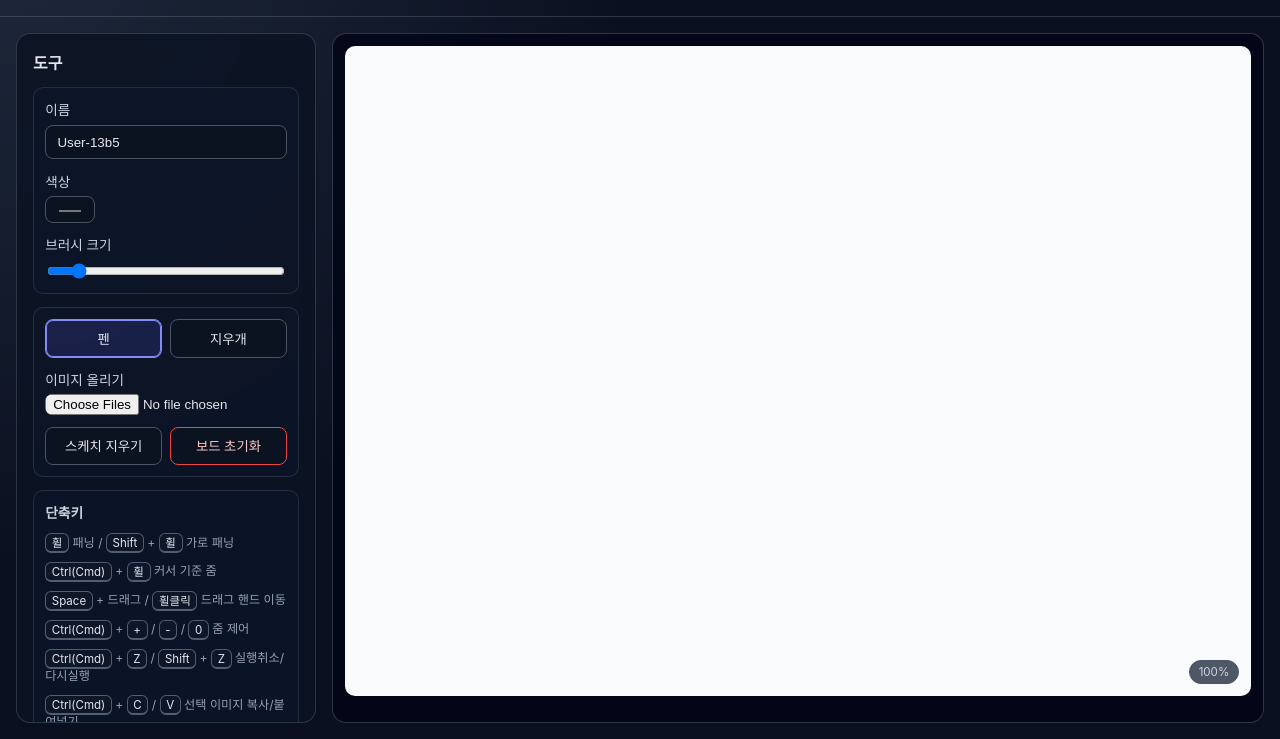
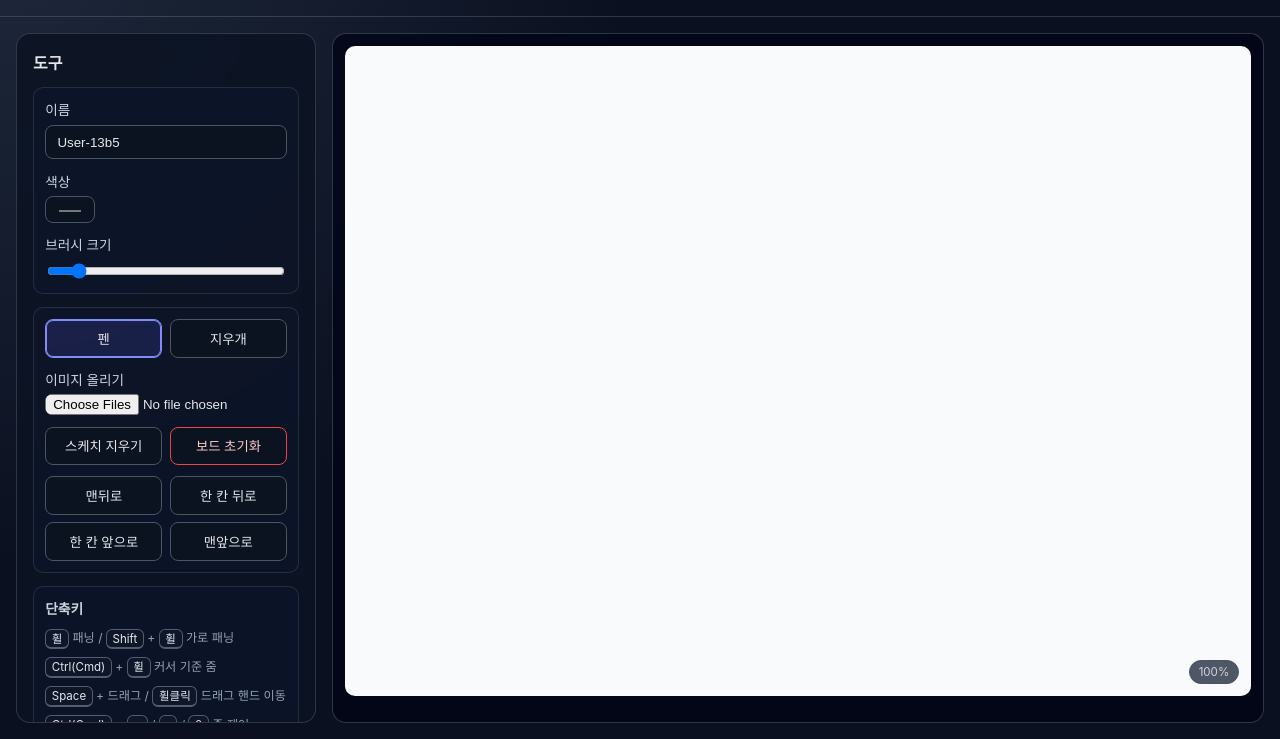
Before and after one commit to jh-dex/test-app, a plain HTML site: page index.html in a window 1280 px wide. Shown: the part 72-811 px from the top of the page. Drawn offline with Linux system fonts and the light colour scheme.

Commit message:
Add Figma-like image layer controls and fix clipboard paste

```diff
--- a/app.js
+++ b/app.js
@@ -14,6 +14,7 @@ const imageInput = document.getElementById('imageInput');
 const clearCanvasBtn = document.getElementById('clearCanvas');
 const resetBoardBtn = document.getElementById('resetBoard');
 const toolButtons = [...document.querySelectorAll('[data-tool]')];
+const layerButtons = [...document.querySelectorAll('[data-layer-action]')];
 
 const WORLD = {
   width: 8000,
@@ -513,6 +514,12 @@ function moveSelectedImageLayer(direction) {
   pushHistory(`reorder-image-${direction}`);
 }
 
+layerButtons.forEach((btn) => {
+  btn.addEventListener('click', () => {
+    moveSelectedImageLayer(btn.dataset.layerAction);
+  });
+});
+
 board.addEventListener('pointerdown', pointerDown);
 board.addEventListener('pointermove', pointerMove);
 window.addEventListener('pointerup', pointerUp);
@@ -595,8 +602,8 @@ window.addEventListener('keydown', (event) => {
   }
 
   if (loweredKey === 'v') {
+    if (!copiedImagePayload) return;
     event.preventDefault();
-    if (copiedImagePayload) {
     const duplicated = {
       ...copiedImagePayload,
       id: crypto.randomUUID(),
@@ -607,7 +614,6 @@ window.addEventListener('keydown', (event) => {
     broadcast('image-update', duplicated);
     pushHistory('paste-image');
     setSelectedImage(duplicated.id);
-    }
     return;
   }
 
--- a/index.html
+++ b/index.html
@@ -51,6 +51,13 @@
             <button id="clearCanvas">스케치 지우기</button>
             <button id="resetBoard" class="danger">보드 초기화</button>
           </div>
+
+          <div class="layer-actions">
+            <button type="button" data-layer-action="back">맨뒤로</button>
+            <button type="button" data-layer-action="backward">한 칸 뒤로</button>
+            <button type="button" data-layer-action="forward">한 칸 앞으로</button>
+            <button type="button" data-layer-action="front">맨앞으로</button>
+          </div>
         </div>
 
         <div class="section shortcuts">
--- a/styles.css
+++ b/styles.css
@@ -118,6 +118,12 @@ input[type='range'] {
   gap: 0.5rem;
 }
 
+.layer-actions {
+  display: grid;
+  grid-template-columns: 1fr 1fr;
+  gap: 0.45rem;
+}
+
 button {
   cursor: pointer;
   transition: border-color 0.15s ease, background 0.15s ease;
@@ -208,7 +214,7 @@ canvas {
 
 .image-layer {
   pointer-events: none;
-  z-index: 2;
+  z-index: 1;
 }
 
 .image-item {
@@ -255,7 +261,7 @@ canvas {
 }
 
 canvas {
-  z-index: 1;
+  z-index: 2;
 }
 
 .zoom-badge {
```
Lines whose indentation alone changed are shown as unchanged.
